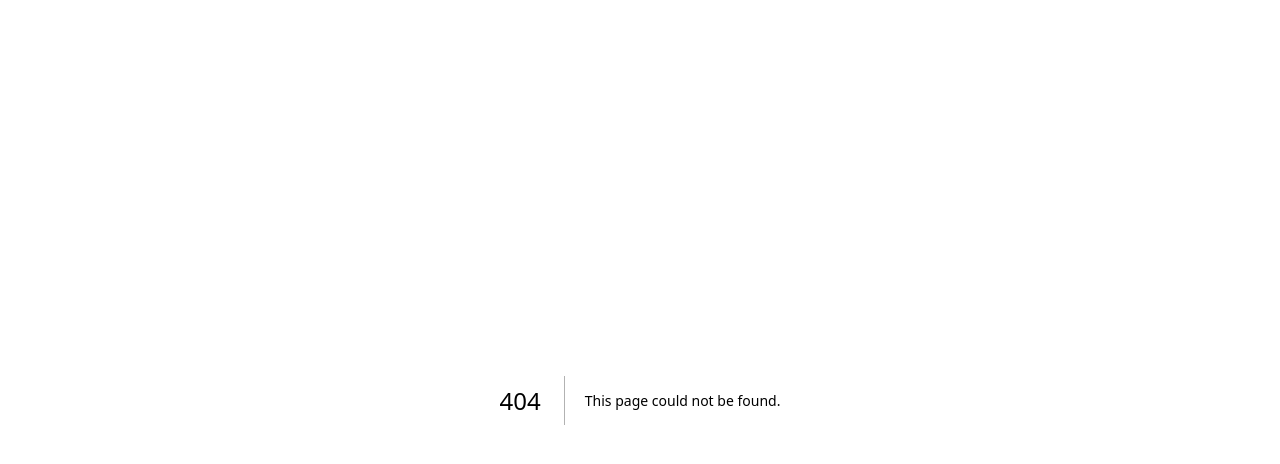
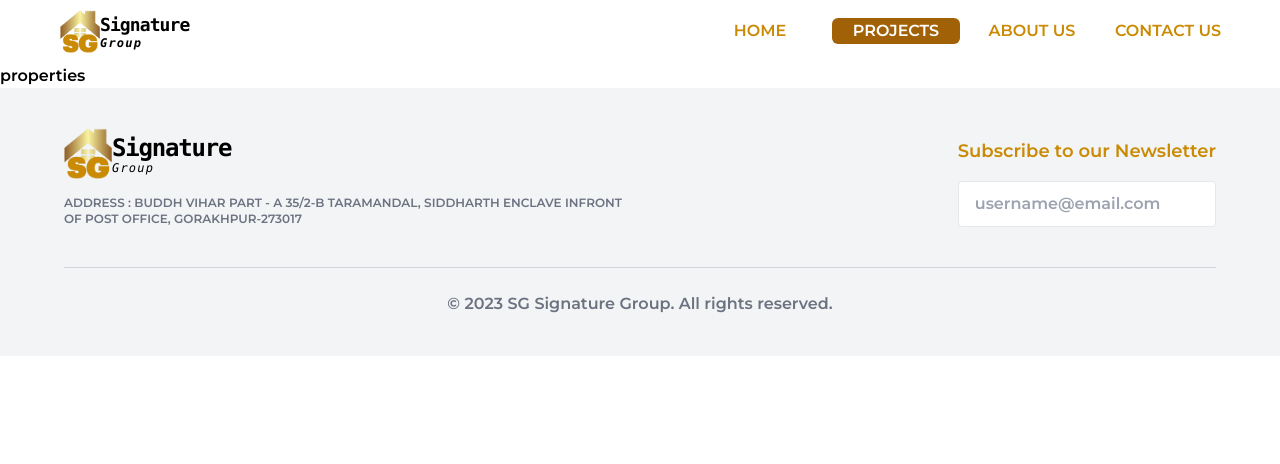
Before and after one commit to devathecode/next-sg-signature-group, a Next.js app: page /home/properties in a window 1280 px wide. Before the commit this address had no page. Shown: the top 464 px of the page. Built offline with nearby package versions, Linux system fonts and the light colour scheme.

Commit message:
Updated footer

```diff
--- a/app/core/components/Footer/Footer.tsx
+++ b/app/core/components/Footer/Footer.tsx
@@ -1,151 +1,40 @@
 import React from 'react';
+import Image from "next/image";
 
 const Footer = () => {
     return (
-        <footer className="footer-1 bg-gray-100 py-8 sm:py-12">
-            <div className="container mx-auto px-4">
-                <div className="sm:flex sm:flex-wrap sm:-mx-4 md:py-4">
-                    <div className="px-4 sm:w-1/2 md:w-1/4 xl:w-1/6">
-                        <h5 className="text-xl font-bold mb-6">Features</h5>
-                        <ul className="list-none footer-links">
-                            <li className="mb-2">
-                                <a href="#"
-                                   className="border-b border-solid border-transparent hover:border-purple-800 hover:text-purple-800">Cool
-                                    stuff</a>
-                            </li>
-                            <li className="mb-2">
-                                <a href="#"
-                                   className="border-b border-solid border-transparent hover:border-purple-800 hover:text-purple-800">Random
-                                    feature</a>
-                            </li>
-                            <li className="mb-2">
-                                <a href="#"
-                                   className="border-b border-solid border-transparent hover:border-purple-800 hover:text-purple-800">Team
-                                    feature</a>
-                            </li>
-                            <li className="mb-2">
-                                <a href="#"
-                                   className="border-b border-solid border-transparent hover:border-purple-800 hover:text-purple-800">Stuff
-                                    for developers</a>
-                            </li>
-                            <li className="mb-2">
-                                <a href="#"
-                                   className="border-b border-solid border-transparent hover:border-purple-800 hover:text-purple-800">Another
-                                    one</a>
-                            </li>
-                            <li className="mb-2">
-                                <a href="#"
-                                   className="border-b border-solid border-transparent hover:border-purple-800 hover:text-purple-800">Last
-                                    time</a>
-                            </li>
-                        </ul>
-                    </div>
-                    <div className="px-4 sm:w-1/2 md:w-1/4 xl:w-1/6 mt-8 sm:mt-0">
-                        <h5 className="text-xl font-bold mb-6">Resources</h5>
-                        <ul className="list-none footer-links">
-                            <li className="mb-2">
-                                <a href="#"
-                                   className="border-b border-solid border-transparent hover:border-purple-800 hover:text-purple-800">Resource</a>
-                            </li>
-                            <li className="mb-2">
-                                <a href="#"
-                                   className="border-b border-solid border-transparent hover:border-purple-800 hover:text-purple-800">Resource
-                                    name</a>
-                            </li>
-                            <li className="mb-2">
-                                <a href="#"
-                                   className="border-b border-solid border-transparent hover:border-purple-800 hover:text-purple-800">Another
-                                    resource</a>
-                            </li>
-                            <li className="mb-2">
-                                <a href="#"
-                                   className="border-b border-solid border-transparent hover:border-purple-800 hover:text-purple-800">Final
-                                    resource</a>
-                            </li>
-                        </ul>
-                    </div>
-                    <div className="px-4 sm:w-1/2 md:w-1/4 xl:w-1/6 mt-8 md:mt-0">
-                        <h5 className="text-xl font-bold mb-6">About</h5>
-                        <ul className="list-none footer-links">
-                            <li className="mb-2">
-                                <a href="#"
-                                   className="border-b border-solid border-transparent hover:border-purple-800 hover:text-purple-800">Team</a>
-                            </li>
-                            <li className="mb-2">
-                                <a href="#"
-                                   className="border-b border-solid border-transparent hover:border-purple-800 hover:text-purple-800">Locations</a>
-                            </li>
-                            <li className="mb-2">
-                                <a href="#"
-                                   className="border-b border-solid border-transparent hover:border-purple-800 hover:text-purple-800">Privacy</a>
-                            </li>
-                            <li className="mb-2">
-                                <a href="#"
-                                   className="border-b border-solid border-transparent hover:border-purple-800 hover:text-purple-800">Terms</a>
-                            </li>
-                        </ul>
-                    </div>
-                    <div className="px-4 sm:w-1/2 md:w-1/4 xl:w-1/6 mt-8 md:mt-0">
-                        <h5 className="text-xl font-bold mb-6">Help</h5>
-                        <ul className="list-none footer-links">
-                            <li className="mb-2">
-                                <a href="#"
-                                   className="border-b border-solid border-transparent hover:border-purple-800 hover:text-purple-800">Support</a>
-                            </li>
-                            <li className="mb-2">
-                                <a href="#"
-                                   className="border-b border-solid border-transparent hover:border-purple-800 hover:text-purple-800">Help
-                                    Center</a>
-                            </li>
-                            <li className="mb-2">
-                                <a href="#"
-                                   className="border-b border-solid border-transparent hover:border-purple-800 hover:text-purple-800">Contact
-                                    Us</a>
-                            </li>
-                        </ul>
-                    </div>
-                    <div className="px-4 mt-4 sm:w-1/3 xl:w-1/6 sm:mx-auto xl:mt-0 xl:ml-auto">
-                        <h5 className="text-xl font-bold mb-6 sm:text-center xl:text-left">Stay connected</h5>
-                        <div className="flex sm:justify-center xl:justify-start">
-                            <a href=""
-                               className="w-8 h-8 border border-2 border-gray-400 rounded-full text-center py-1 text-gray-600 hover:text-white hover:bg-blue-600 hover:border-blue-600">
-                                <i className="fab fa-facebook"></i>
-                            </a>
-                            <a href=""
-                               className="w-8 h-8 border border-2 border-gray-400 rounded-full text-center py-1 ml-2 text-gray-600 hover:text-white hover:bg-blue-400 hover:border-blue-400">
-                                <i className="fab fa-twitter"></i>
-                            </a>
-                            <a href=""
-                               className="w-8 h-8 border border-2 border-gray-400 rounded-full text-center py-1 ml-2 text-gray-600 hover:text-white hover:bg-red-600 hover:border-red-600">
-                                <i className="fab fa-google-plus-g"></i>
-                            </a>
+        <div className="bg-gray-100 py-10">
+            <div className="grid grid-cols-12 max-w-6xl mx-auto">
+                <div className="col-span-6">
+                    <div className="mb-4 font-mono flex flex-row items-center">
+                        <Image width="200" height="80" src="/images/sg-logo2.png" className="w-10 md:w-12 h-auto" alt=""/>
+                        <div className="flex flex-col">
+                                <span className="text-lg sm:text-xl md:text-2xl font-semibold tracking-tighter text-black">
+                                    Signature
+                                </span>
+                            <span className="italic text-xs text-black -mt-1 tracking-widest">Group</span>
                         </div>
                     </div>
-                </div>
 
-                <div className="sm:flex sm:flex-wrap sm:-mx-4 mt-6 pt-6 sm:mt-12 sm:pt-12 border-t">
-                    <div className="sm:w-full px-4 md:w-1/6">
-                        <strong>FWR</strong>
-                    </div>
-                    <div className="px-4 sm:w-1/2 md:w-1/4 mt-4 md:mt-0">
-                        <h6 className="font-bold mb-2">Address</h6>
-                        <address className="not-italic mb-4 text-sm">
-                            123 6th St.<br/>
-                            Melbourne, FL 32904
-                        </address>
-                    </div>
-                    <div className="px-4 sm:w-1/2 md:w-1/4 mt-4 md:mt-0">
-                        <h6 className="font-bold mb-2">Free Resources</h6>
-                        <p className="mb-4 text-sm">Use our HTML blocks for <strong>FREE</strong>.<br/>
-                            <em>All are MIT License</em></p>
-                    </div>
-                    <div className="px-4 md:w-1/4 md:ml-auto mt-6 sm:mt-4 md:mt-0">
-                        <button className="px-4 py-2 bg-yellow-600 hover:bg-yellow-700 rounded text-white">Get Started
-                        </button>
+                    <div className="flex text-gray-500 uppercase text-xs">
+                        Address : Buddh Vihar Part - A 35/2-B Taramandal, Siddharth Enclave
+                        Infront of Post Office, Gorakhpur-273017
                     </div>
                 </div>
+                <div className="col-span-6 place-self-end">
+                    <h3 className="font-medium text-lg text-yellow-600 mb-4">Subscribe to our Newsletter</h3>
+                    <form className="mt-4">
+                        <input
+                            className="border rounded w-full px-4 py-3 text-gray-700 leading-tight focus:outline-none focus:shadow-outline"
+                            type="email" placeholder="username@email.com"/>
+                    </form>
+                </div>
+                <div className="col-span-12 border-t border-gray-300 mt-10 text-gray-500">
+                    <p className="mt-6 text-center">© 2023 SG Signature Group. All rights reserved.
+                    </p>
+                </div>
             </div>
-        </footer>
+        </div>
     );
 };
 
--- /dev/null
+++ b/app/home/about/page.tsx
@@ -0,0 +1,11 @@
+import React from 'react';
+
+const Page = () => {
+    return (
+        <div>
+            about
+        </div>
+    );
+};
+
+export default Page;
--- /dev/null
+++ b/app/home/properties/page.tsx
@@ -0,0 +1,11 @@
+import React from 'react';
+
+const Page = () => {
+    return (
+        <div>
+            properties
+        </div>
+    );
+};
+
+export default Page;
```
